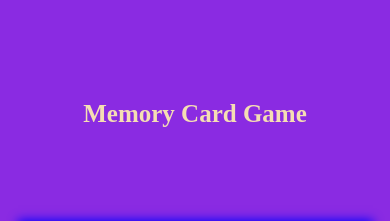
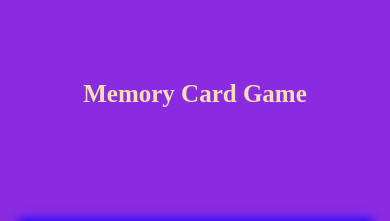
Before and after one commit to husham-99/memory-game, a plain HTML site: page index.html in a window 390 px wide. Shown: the top 221 px of the page. Drawn offline with Linux system fonts and the light colour scheme.

Commit message:
Add files via upload

```diff
--- a/css/style.css
+++ b/css/style.css
@@ -100,7 +100,7 @@ h1{
         font-weight: bold;
         width: 100%;
         text-align: center;
-        top: 100px
+        top: 80px
     }
 
 
```
